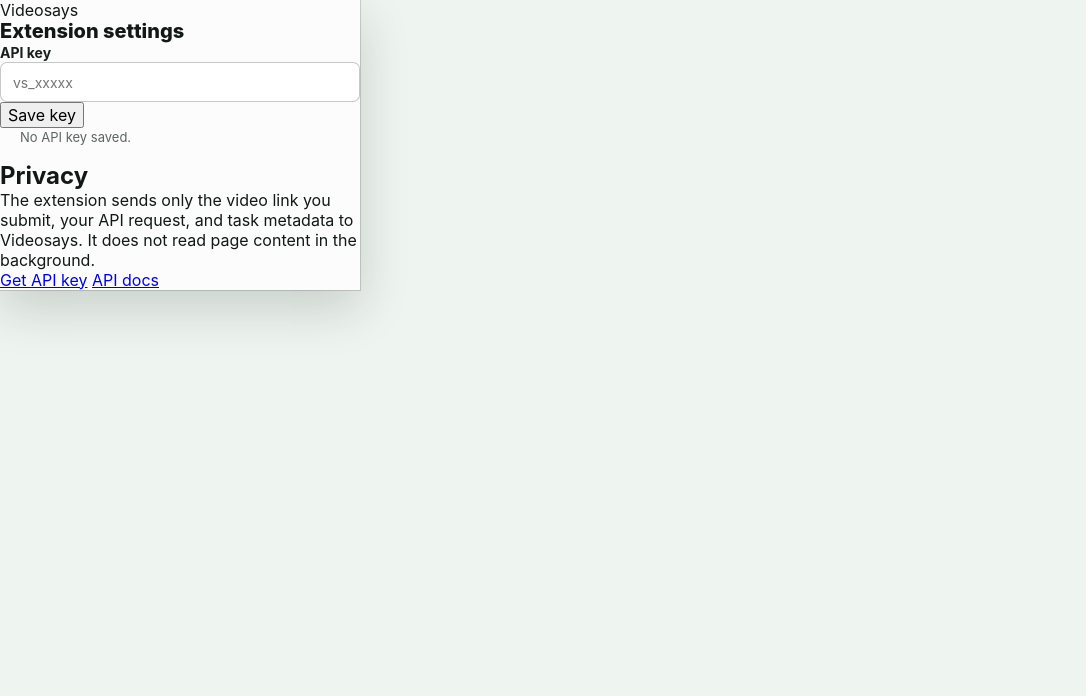
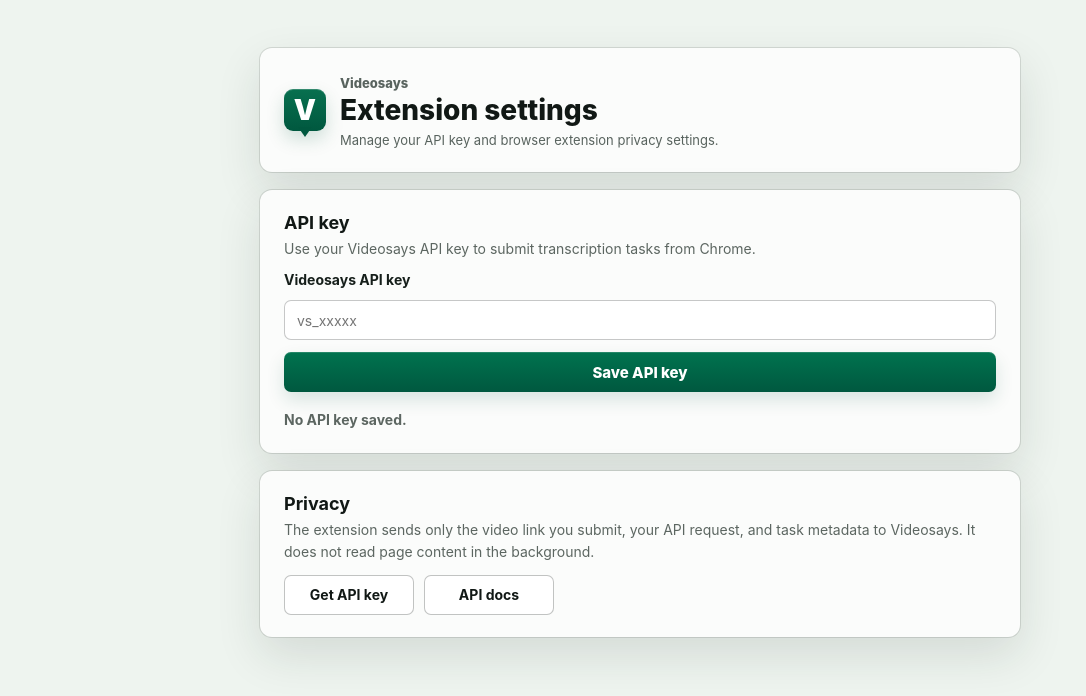
Before and after one commit to xwchris/video-transcribe-chrome-extension, a website built with Vite: page src/options/index.html in a window 1280 px wide. Shown: the whole page, without its empty margins (0-1086 px from the left). Built offline with nearby package versions, Linux system fonts and the light colour scheme; some packages are replaced by stand-ins of ours.

Commit message:
fix: style options page

```diff
--- a/src/options/index.html
+++ b/src/options/index.html
@@ -6,25 +6,39 @@
     <title>Videosays Options</title>
     <script type="module" src="./main.ts"></script>
   </head>
-  <body>
-    <main class="shell options">
-      <header>
-        <div>
-          <p class="eyebrow">Videosays</p>
-          <h1>Extension settings</h1>
+  <body class="options-body">
+    <main class="options-shell">
+      <header class="options-header">
+        <div class="brand">
+          <div class="logo" aria-hidden="true">V</div>
+          <div>
+            <p class="options-kicker">Videosays</p>
+            <h1>Extension settings</h1>
+            <p>Manage your API key and browser extension privacy settings.</p>
+          </div>
         </div>
       </header>
-      <section class="panel">
-        <label for="api-key">API key</label>
+
+      <section class="options-panel">
+        <div>
+          <h2>API key</h2>
+          <p class="options-copy">Use your Videosays API key to submit transcription tasks from Chrome.</p>
+        </div>
+        <label for="api-key">Videosays API key</label>
         <input id="api-key" type="password" autocomplete="off" placeholder="vs_xxxxx" />
-        <button id="save-key" type="button">Save key</button>
-        <p id="message" class="message"></p>
+        <button id="save-key" type="button" class="primary-button">Save API key</button>
+        <p id="message" class="options-message"></p>
       </section>
-      <section class="panel text">
-        <h2>Privacy</h2>
-        <p>The extension sends only the video link you submit, your API request, and task metadata to Videosays. It does not read page content in the background.</p>
-        <a href="https://videosays.com/dashboard/developer" target="_blank" rel="noreferrer">Get API key</a>
-        <a href="https://videosays.com/docs" target="_blank" rel="noreferrer">API docs</a>
+
+      <section class="options-panel">
+        <div>
+          <h2>Privacy</h2>
+          <p class="options-copy">The extension sends only the video link you submit, your API request, and task metadata to Videosays. It does not read page content in the background.</p>
+        </div>
+        <div class="options-actions">
+          <a class="secondary-button" href="https://videosays.com/dashboard/developer" target="_blank" rel="noreferrer">Get API key</a>
+          <a class="secondary-button" href="https://videosays.com/docs" target="_blank" rel="noreferrer">API docs</a>
+        </div>
       </section>
     </main>
   </body>
--- a/src/shared/styles.css
+++ b/src/shared/styles.css
@@ -12,6 +12,84 @@ body {
   background: #eef4ef;
   color: #111815;
   font-family: Inter, ui-sans-serif, system-ui, -apple-system, BlinkMacSystemFont, "Segoe UI", sans-serif;
+}
+
+.options-body {
+  width: auto;
+  min-width: 0;
+  min-height: 100vh;
+  background: #eef4ef;
+}
+
+.options-shell {
+  display: grid;
+  width: min(760px, calc(100vw - 40px));
+  gap: 18px;
+  margin: 48px auto;
+}
+
+.options-header,
+.options-panel {
+  border-radius: 12px;
+  background: #fbfcfb;
+  box-shadow: 0 18px 46px rgba(28, 41, 36, 0.12), 0 0 0 1px rgba(17, 24, 21, 0.12);
+}
+
+.options-header {
+  padding: 24px;
+}
+
+.options-kicker {
+  margin: 0 0 4px;
+  color: #00734f;
+  font-size: 13px;
+  font-weight: 850;
+}
+
+.options-header h1 {
+  font-size: 28px;
+}
+
+.options-header .brand p:last-child {
+  max-width: 520px;
+  margin-top: 6px;
+}
+
+.options-panel {
+  display: grid;
+  gap: 12px;
+  padding: 22px 24px;
+}
+
+.options-panel h2 {
+  margin: 0;
+  color: #111815;
+  font-size: 18px;
+}
+
+.options-copy,
+.options-message {
+  margin: 5px 0 0;
+  color: #5c6661;
+  font-size: 14px;
+  line-height: 1.55;
+  text-align: left;
+}
+
+.options-message {
+  font-weight: 700;
+}
+
+.options-actions {
+  display: flex;
+  flex-wrap: wrap;
+  gap: 10px;
+}
+
+.options-actions .secondary-button {
+  min-width: 130px;
+  padding: 0 14px;
+  text-align: center;
 }
 
 .shell {
@@ -190,11 +268,7 @@ a {
 .icon-button svg {
   width: 21px;
   height: 21px;
-  fill: none;
-  stroke: currentColor;
-  stroke-linecap: round;
-  stroke-linejoin: round;
-  stroke-width: 1.9;
+  fill: currentColor;
 }
 
 .icon-button:hover,
```
Also changed, not shown: src/popup/index.html (+3 -3 lines).
